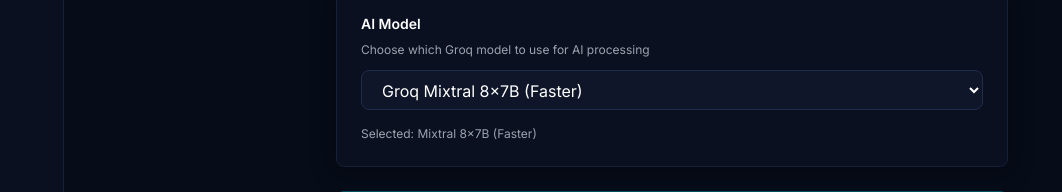
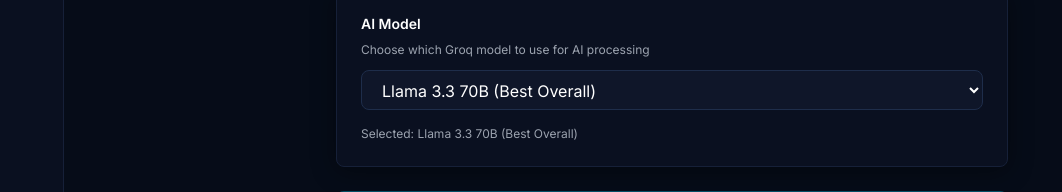
Before and after one commit to keeganaverym-source/peepaw-frontend, a React (Vite) app: page /settings in a window 1280 px wide. Shown: the part 511-703 px from the top of the page, without its empty margins (0-1062 px from the left). Built offline with nearby package versions, Linux system fonts and the light colour scheme; no server answers.

Commit message:
Update Groq models to currently available and free versions (Llama 3.3 70B, Llama 3.1 8B, GPT OSS 120B)

```diff
--- a/src/pages/SettingsPage.tsx
+++ b/src/pages/SettingsPage.tsx
@@ -5,7 +5,7 @@
 export default function SettingsPage() {
   const [googleMapsKey, setGoogleMapsKey] = useState('');
   const [groqApiKey, setGroqApiKey] = useState('');
-  const [groqModel, setGroqModel] = useState('mixtral-8x7b-32768');
+  const [groqModel, setGroqModel] = useState('llama-3.3-70b-versatile');
   const [isSaving, setIsSaving] = useState(false);
   const [hasChanges, setHasChanges] = useState(false);
 
@@ -13,7 +13,7 @@
   useEffect(() => {
     const savedGoogleKey = localStorage.getItem('VITE_GOOGLE_MAPS_KEY') || '';
     const savedGroqKey = localStorage.getItem('VITE_GROQ_API_KEY') || '';
-    const savedModel = localStorage.getItem('VITE_GROQ_MODEL') || 'mixtral-8x7b-32768';
+    const savedModel = localStorage.getItem('VITE_GROQ_MODEL') || 'llama-3.3-70b-versatile';
     setGoogleMapsKey(savedGoogleKey);
     setGroqApiKey(savedGroqKey);
     setGroqModel(savedModel);
@@ -68,7 +68,7 @@
   const handleReset = () => {
     const savedGoogleKey = localStorage.getItem('VITE_GOOGLE_MAPS_KEY') || '';
     const savedGroqKey = localStorage.getItem('VITE_GROQ_API_KEY') || '';
-    const savedModel = localStorage.getItem('VITE_GROQ_MODEL') || 'mixtral-8x7b-32768';
+    const savedModel = localStorage.getItem('VITE_GROQ_MODEL') || 'llama-3.3-70b-versatile';
     setGoogleMapsKey(savedGoogleKey);
     setGroqApiKey(savedGroqKey);
     setGroqModel(savedModel);
@@ -164,12 +164,13 @@
                 onChange={handleGroqModelChange}
                 className="w-full px-4 py-2 bg-dark-800 border border-dark-600 rounded-lg text-white focus:outline-none focus:border-accent/50 transition-colors"
               >
-                <option value="mixtral-8x7b-32768">Groq Mixtral 8x7B (Faster)</option>
-                <option value="llama-3.1-70b-versatile">Groq Llama 3.1 70B (More Powerful)</option>
+                <option value="llama-3.3-70b-versatile">Llama 3.3 70B (Best Overall)</option>
+                <option value="llama-3.1-8b-instant">Llama 3.1 8B (Fastest)</option>
+                <option value="openai/gpt-oss-120b">GPT OSS 120B (High Capacity)</option>
               </select>
             </div>
             <div className="text-xs text-gray-400">
-              Selected: {groqModel === 'mixtral-8x7b-32768' ? 'Mixtral 8x7B (Faster)' : 'Llama 3.1 70B (More Powerful)'}
+              Selected: {groqModel === 'llama-3.3-70b-versatile' ? 'Llama 3.3 70B (Best Overall)' : (groqModel === 'llama-3.1-8b-instant' ? 'Llama 3.1 8B (Fastest)' : 'GPT OSS 120B')}
             </div>
           </div>
 
@@ -239,12 +240,16 @@
               <h3 className="text-sm font-semibold text-white mb-2">AI Models</h3>
               <div className="text-sm text-gray-400 space-y-2">
                 <div>
-                  <p className="font-semibold text-white">Mixtral 8x7B (Faster)</p>
-                  <p className="text-xs">Faster response times, good for real-time applications</p>
+                  <p className="font-semibold text-white">Llama 3.3 70B (Best Overall)</p>
+                  <p className="text-xs">The current gold standard for speed and intelligence on Groq.</p>
                 </div>
                 <div>
-                  <p className="font-semibold text-white">Llama 3.1 70B (More Powerful)</p>
-                  <p className="text-xs">More powerful model for complex analysis and reasoning</p>
+                  <p className="font-semibold text-white">Llama 3.1 8B (Fastest)</p>
+                  <p className="text-xs">Ultra-fast response times for simple tasks.</p>
+                </div>
+                <div>
+                  <p className="font-semibold text-white">GPT OSS 120B (High Capacity)</p>
+                  <p className="text-xs">Large-scale model for deep reasoning and complex outputs.</p>
                 </div>
               </div>
             </div>
```
Also changed, not shown: 1 other file (tests, documents, lock files or other folders).
